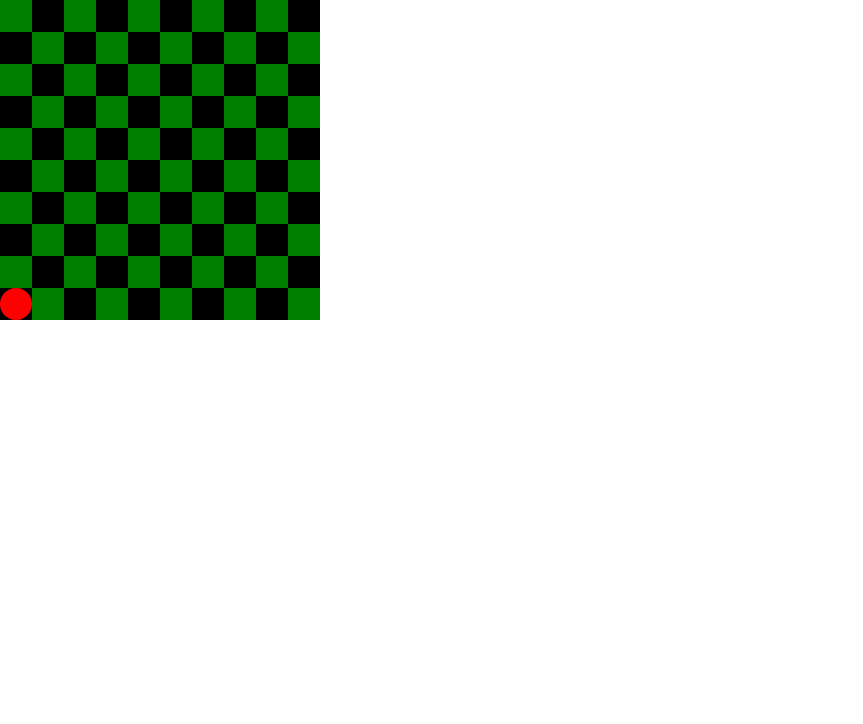
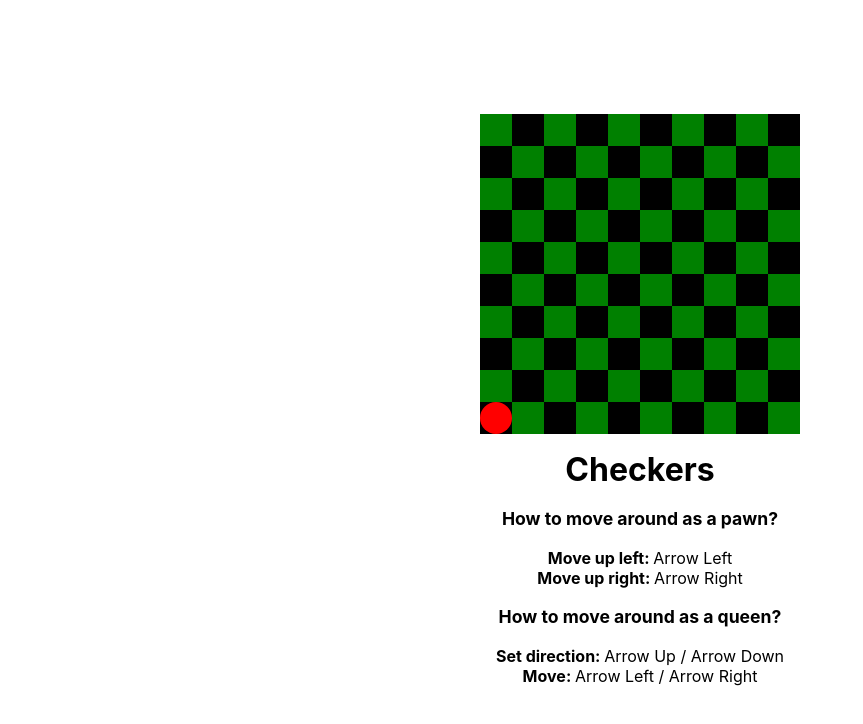
Before and after one commit to ann-kar/checkers, a React (Create React App) app: page / in a window 1280 px wide. Shown: the top 724 px of the page, without its empty margins (0-863 px from the left). Built offline with nearby package versions, Linux system fonts and the light colour scheme.

Commit message:
feat: add simple instructions

```diff
--- a/src/App.tsx
+++ b/src/App.tsx
@@ -1,12 +1,26 @@
+import styled from "styled-components";
+
 import { Board } from "./components/Board/Board";
+import { Instructions } from "./components/instructions/Instructions";
 import { PawnMovementContextProvider } from "./providers/ContextProvider";
+
+const StyledApp = styled.div`
+  height: 100vh;
+  width: 100vw;
+  display: flex;
+  justify-content: center;
+  align-items: center;
+`;
 
 function App() {
   return (
     <PawnMovementContextProvider>
-      <div className="App">
+      <StyledApp>
+        <div>
         <Board />
-      </div>
+        <Instructions/>
+        </div>
+      </StyledApp>
     </PawnMovementContextProvider>
   );
 }
--- /dev/null
+++ b/src/components/instructions/Instructions.tsx
@@ -0,0 +1,39 @@
+import styled from "styled-components";
+const StyledInstructions = styled.div`
+  display: flex;
+  flex-direction: column;
+  align-items: center;
+`;
+
+const StyledH1 = styled.h1`
+  padding-top: 1rem;
+  margin: 0;
+`;
+
+const StyledH2 = styled.h2`
+  font-size: 1.1rem;
+  font-weight: 700;
+  padding: 0.25rem;
+`;
+
+export const Instructions = () => {
+  return (
+    <StyledInstructions>
+      <StyledH1>Checkers</StyledH1>
+      <StyledH2>How to move around as a pawn?</StyledH2>
+      <div>
+        <strong>Move up left: </strong>Arrow Left
+      </div>
+      <div>
+        <strong>Move up right: </strong>Arrow Right
+      </div>
+      <StyledH2>How to move around as a queen?</StyledH2>
+      <div>
+        <strong>Set direction: </strong>Arrow Up / Arrow Down
+      </div>
+      <div>
+        <strong>Move: </strong>Arrow Left / Arrow Right
+      </div>
+    </StyledInstructions>
+  );
+};
```
